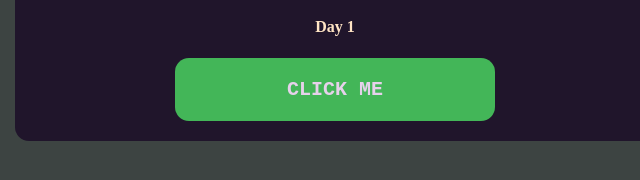
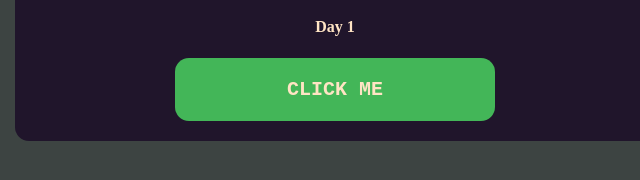
Before and after one commit to syjem/Learn-JavaScript--2023, a plain HTML site: page index.html in a window 1280 px wide. Shown: the part 182-362 px from the top of the page, 305-945 px from the left. Drawn offline with Linux system fonts and the light colour scheme.

Commit message:
change the button text-color

```diff
--- a/css/style.css
+++ b/css/style.css
@@ -28,7 +28,7 @@ h2 {
 
 button {
     padding: 20px;
-    color: rgb(230, 209, 235);
+    color: bisque;
     background-color: rgb(67, 182, 88);
     margin-bottom: 20px;
     font-size: 20px;
```
